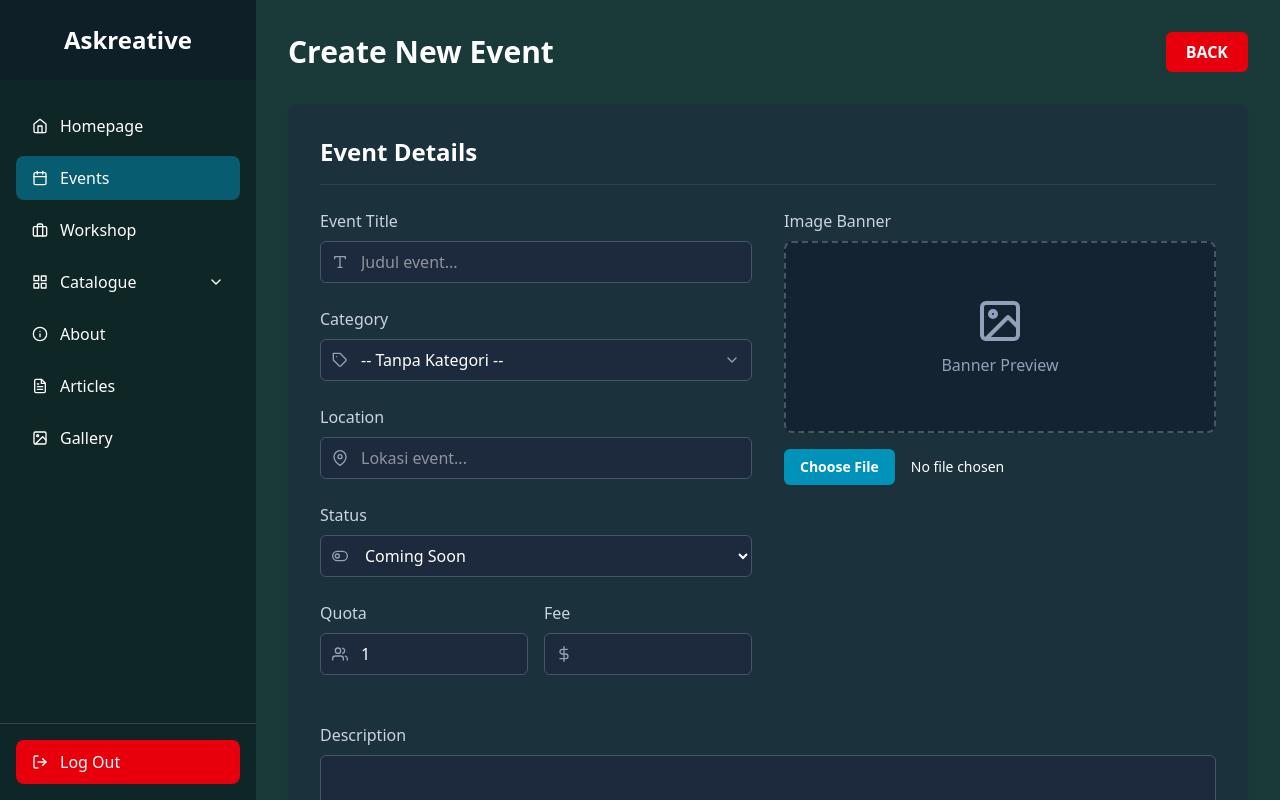
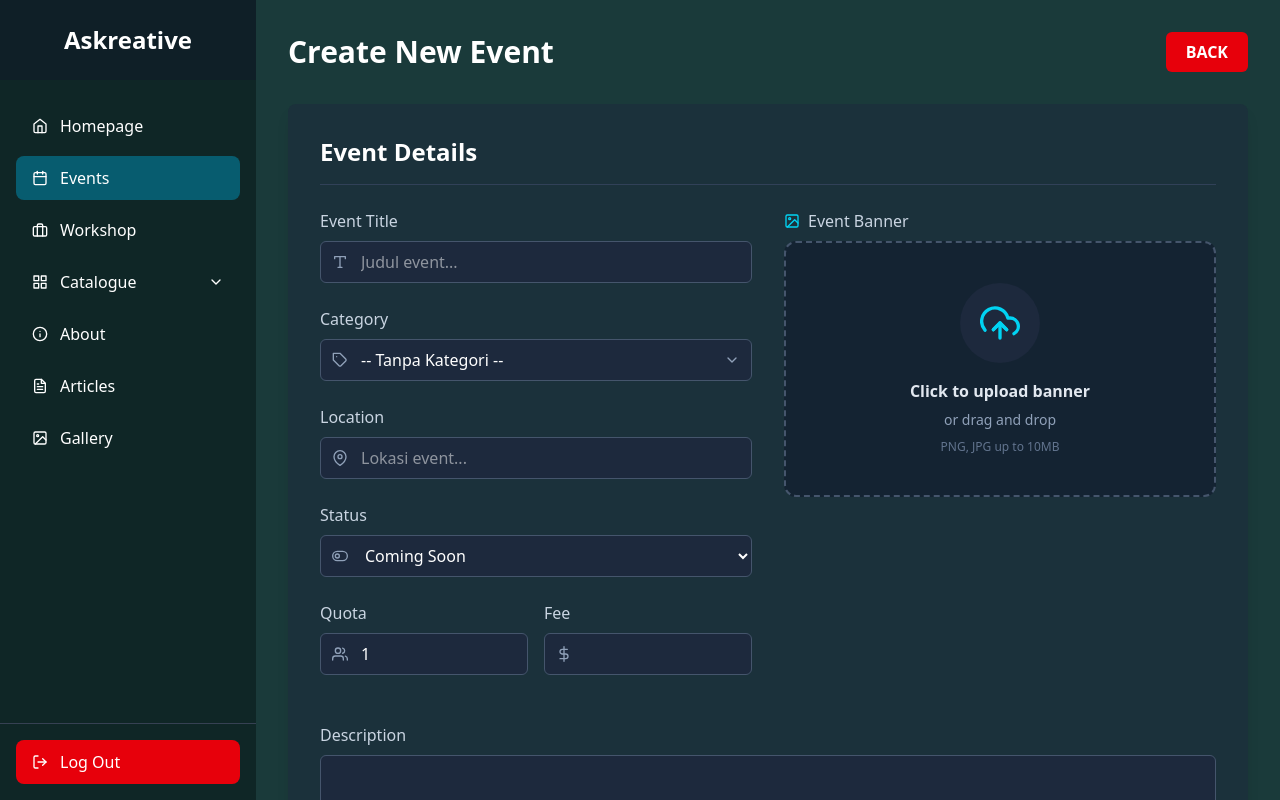
Before and after one commit to Riss27/internship-saptaloka-2025, a React (Vite) app in the folder frontend/: page /admin/events/add in a window 1280 px wide. Built offline with nearby package versions, Linux system fonts and the light colour scheme; sample sign-in values are in the browser's storage.

Commit message:
feat(admin): update UI banner gambar di form event

```diff
--- a/frontend/src/admin/pages/events/AddEventPage.jsx
+++ b/frontend/src/admin/pages/events/AddEventPage.jsx
@@ -104,7 +104,7 @@ const AddEventPage = () => {
           };
 
           const fetchedContents = fetched.EventContents.map((c) => {
-            const imageUrls = parseJsonSafe(c.imageUrls); // Gunakan parser
+            const imageUrls = parseJsonSafe(c.imageUrls);
             return {
               header: c.header || "",
               content: c.content || "",
@@ -239,27 +239,56 @@ const AddEventPage = () => {
                 <InputField label="Fee" name="fee" type="number" min="0" value={event.fee} onChange={handleEventChange} icon={<FiDollarSign />} required />
               </div>
             </div>
+
+            {/* IMPROVED BANNER UPLOAD */}
             <div>
-              <label className="block mb-2 font-medium text-slate-300">Image Banner</label>
-              <div className="mt-2 flex justify-center items-center w-full h-48 border-2 border-dashed border-slate-600 rounded-lg bg-slate-900/50 hover:border-cyan-500 transition-colors">
+              <label className="block mb-2 font-medium text-slate-300 flex items-center gap-2">
+                <FiImage className="text-cyan-400" />
+                Event Banner
+              </label>
+              <div className="relative group">
+                <input type="file" id="banner-upload" name="imageBanner" onChange={handleBannerChange} className="hidden" accept="image/*" required={!isEditMode} />
+                <label
+                  htmlFor="banner-upload"
+                  className="flex flex-col justify-center items-center w-full h-64 border-2 border-dashed border-slate-600 rounded-xl bg-slate-900/50 cursor-pointer hover:border-cyan-500 hover:bg-slate-800/70 transition-all duration-300 overflow-hidden"
+                >
                   {previewBanner ? (
-                  <img src={previewBanner} alt="Banner Preview" className="h-full w-full object-contain p-1 rounded-lg" />
+                    <div className="relative w-full h-full">
+                      <img src={previewBanner} alt="Banner Preview" className="w-full h-full object-cover" />
+                      <div className="absolute inset-0 bg-black/60 opacity-0 group-hover:opacity-100 transition-opacity duration-300 flex flex-col items-center justify-center">
+                        <FiUploadCloud className="h-12 w-12 text-white mb-2" />
+                        <span className="text-white font-semibold">Click to change banner</span>
+                        <span className="text-slate-300 text-sm mt-1">PNG, JPG up to 10MB</span>
+                      </div>
+                    </div>
                   ) : (
-                  <div className="text-center text-slate-400">
-                    <FiImage className="mx-auto h-12 w-12" />
-                    <span className="mt-2 block">Banner Preview</span>
+                    <div className="text-center p-6">
+                      <div className="w-20 h-20 mx-auto mb-4 rounded-full bg-slate-800 flex items-center justify-center">
+                        <FiUploadCloud className="h-10 w-10 text-cyan-400" />
+                      </div>
+                      <span className="block text-slate-200 font-semibold mb-1">Click to upload banner</span>
+                      <span className="text-slate-400 text-sm">or drag and drop</span>
+                      <p className="text-slate-500 text-xs mt-2">PNG, JPG up to 10MB</p>
                     </div>
                   )}
+                </label>
               </div>
-              <input
-                type="file"
-                name="imageBanner"
-                onChange={handleBannerChange}
-                className="w-full mt-4 text-sm file:mr-4 file:py-2 file:px-4 file:rounded-md file:border-0 file:text-sm file:font-semibold file:bg-cyan-600 file:text-white hover:file:bg-cyan-700"
-                required={!isEditMode}
-              />
+              {previewBanner && (
+                <button
+                  type="button"
+                  onClick={() => {
+                    setPreviewBanner("");
+                    setImageBanner(null);
+                  }}
+                  className="mt-3 w-full py-2 px-4 bg-red-600/20 hover:bg-red-600/30 text-red-400 rounded-lg font-medium transition-colors flex items-center justify-center gap-2"
+                >
+                  <FiTrash2 size={16} />
+                  Remove Banner
+                </button>
+              )}
             </div>
           </div>
+
           <div className="mt-6">
             <label className="block mb-2 font-medium text-slate-300">Description</label>
             <TiptapEditor content={event.description} onUpdate={handleDescriptionChange} />
@@ -291,6 +320,7 @@ const AddEventPage = () => {
             </div>
           </div>
         </div>
+
         <div className="bg-slate-800/50 p-8 rounded-lg shadow-lg">
           <h2 className="text-2xl font-semibold mb-6 border-b border-slate-700 pb-4">Participant Roles</h2>
           <div className="flex items-center gap-4 mb-4">
@@ -316,6 +346,7 @@ const AddEventPage = () => {
             ))}
           </div>
         </div>
+
         <div className="bg-slate-800/50 p-8 rounded-lg shadow-lg">
           <h2 className="text-2xl font-semibold mb-6 border-b border-slate-700 pb-4">Content Sections</h2>
           <div className="space-y-6">
@@ -332,22 +363,35 @@ const AddEventPage = () => {
                   <label className="block mb-2 font-medium text-slate-300">Content</label>
                   <TiptapEditor content={content.content} onUpdate={(value) => handleContentTextChange(index, "content", value)} />
                 </div>
+
+                {/* IMPROVED CONTENT IMAGES */}
                 <div className="mt-6">
-                  <label className="block mb-2 font-medium text-slate-300">Images</label>
-                  <div className="grid grid-cols-3 sm:grid-cols-4 md:grid-cols-6 gap-4 min-h-[7rem] bg-slate-800/70 p-4 rounded-md">
+                  <label className="block mb-3 font-medium text-slate-300 flex items-center gap-2">
+                    <FiImage className="text-cyan-400" />
+                    Section Images
+                  </label>
+                  <div className="bg-slate-800/70 p-4 rounded-lg border border-slate-700">
+                    <div className="grid grid-cols-2 sm:grid-cols-3 md:grid-cols-4 lg:grid-cols-5 gap-4">
                       {content.previews.map((p, i) => (
-                      <div key={i} className="relative group aspect-square">
-                        <img src={p} className="h-full w-full object-cover rounded-md border-2 border-slate-600" />
-                        <button type="button" onClick={() => removeContentImage(index, i)} className="absolute -top-2 -right-2 p-1 bg-red-600 text-white rounded-full opacity-0 group-hover:opacity-100">
-                          <FiX size={14} />
+                        <div key={i} className="relative group aspect-square rounded-lg overflow-hidden border-2 border-slate-600 hover:border-cyan-500 transition-all">
+                          <img src={p} alt={`Preview ${i + 1}`} className="w-full h-full object-cover" />
+                          <div className="absolute inset-0 bg-black/60 opacity-0 group-hover:opacity-100 transition-opacity flex items-center justify-center">
+                            <button type="button" onClick={() => removeContentImage(index, i)} className="p-2 bg-red-600 hover:bg-red-700 text-white rounded-full transition-colors">
+                              <FiTrash2 size={18} />
                             </button>
                           </div>
+                        </div>
                       ))}
-                    <label className="flex flex-col justify-center items-center w-full h-full border-2 border-dashed border-slate-600 rounded-md cursor-pointer hover:border-cyan-500 hover:bg-slate-700/50 transition-colors">
-                      <FiUploadCloud className="h-8 w-8 text-slate-400" />
-                      <span className="text-xs text-slate-400 mt-1">Add more</span>
-                      <input type="file" multiple onChange={(e) => handleContentImageChange(index, e)} className="opacity-0 w-0 h-0" />
+
+                      {/* Upload Button */}
+                      <label className="aspect-square flex flex-col justify-center items-center border-2 border-dashed border-slate-600 rounded-lg cursor-pointer hover:border-cyan-500 hover:bg-slate-700/50 transition-all group">
+                        <FiUploadCloud className="h-8 w-8 text-slate-400 group-hover:text-cyan-400 transition-colors mb-2" />
+                        <span className="text-xs text-slate-400 group-hover:text-cyan-400 transition-colors text-center px-2">Add Images</span>
+                        <input type="file" multiple accept="image/*" onChange={(e) => handleContentImageChange(index, e)} className="hidden" />
                       </label>
+                    </div>
+
+                    {content.previews.length === 0 && <p className="text-center text-slate-500 text-sm mt-2">No images uploaded yet</p>}
                   </div>
                 </div>
               </div>
@@ -361,6 +405,7 @@ const AddEventPage = () => {
             <FiPlus className="mr-2" /> Add Content Section
           </button>
         </div>
+
         <div className="mt-8">
           <button
             type="submit"
```
Lines whose indentation alone changed are shown as unchanged.
